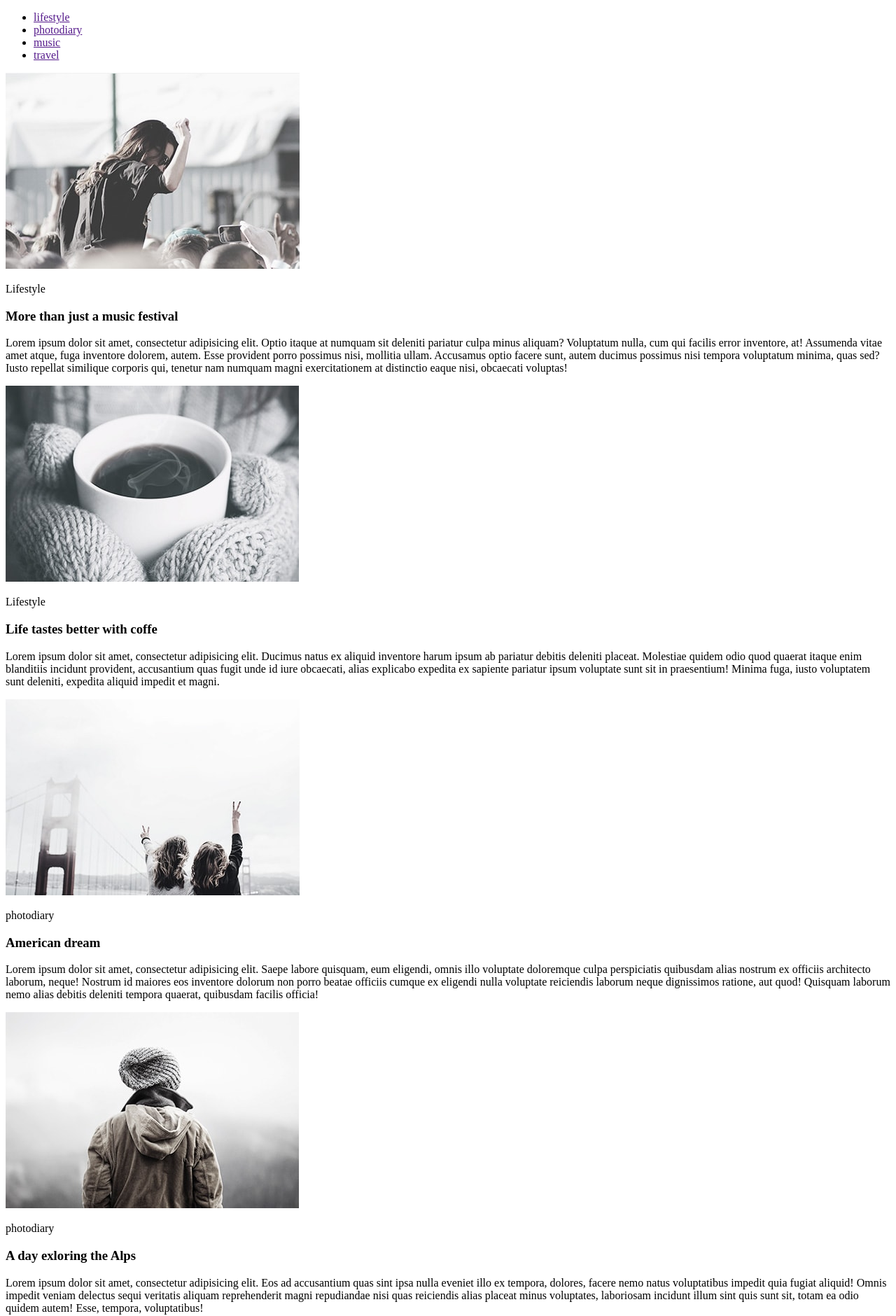
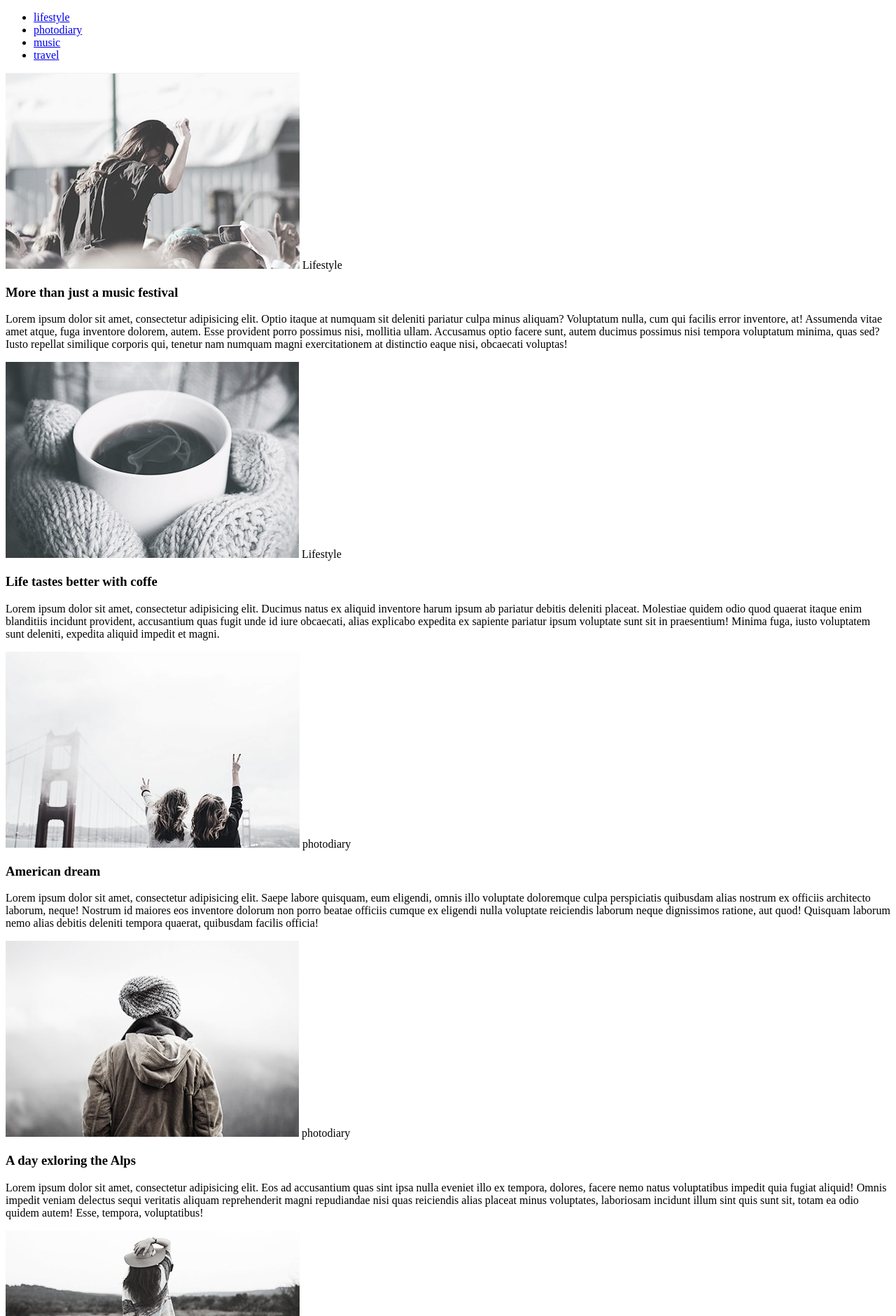
Before and after one commit to Olga0590/goit-fe-course, a plain HTML site: page html-css/module-1/index.html in a window 1280 px wide. Shown: the top 1880 px of the page at 70% size. Drawn offline with Linux system fonts and the light colour scheme.

Commit message:
Add changes

```diff
--- a/html-css/module-1/index.html
+++ b/html-css/module-1/index.html
@@ -7,42 +7,50 @@
 	<title>Document</title>
 </head>
 <body>
+	<ul>
+		<li><a href="#">lifestyle</a></li>
+		<li><a href="#">photodiary</a></li>
+		<li><a href="#">music</a></li>
+		<li><a href="#">travel</a></li>
+	</ul>
 		<div>
-	<ul>
-		<li><a href="">lifestyle</a></li>
-		<li><a href="">photodiary</a></li>
-		<li><a href="">music</a></li>
-		<li><a href="">travel</a></li>
-	</ul>
-	<img src="./img/image-1.jpg" alt="lifestyle">
-	<p>Lifestyle</p>
-
+			<img src="./img/image-1.jpg" alt="Lifestyle">
+			<span>Lifestyle</span>
 			<h3>More than just a music festival</h3>
-	<span>Lorem ipsum dolor sit amet, consectetur adipisicing elit. Optio itaque at numquam sit deleniti pariatur culpa minus aliquam? Voluptatum nulla, cum qui facilis error inventore, at! Assumenda vitae amet atque, fuga inventore dolorem, autem. Esse provident porro possimus nisi, mollitia ullam. Accusamus optio facere sunt, autem ducimus possimus nisi tempora voluptatum minima, quas sed? Iusto repellat similique corporis qui, tenetur nam numquam magni exercitationem at distinctio eaque nisi, obcaecati voluptas!</span>
-	<p><img src="./img/image-2.jpg" alt="Lifestyle"></p>
-	<p>Lifestyle</p>
+			<p>Lorem ipsum dolor sit amet, consectetur adipisicing elit. Optio itaque at numquam sit deleniti pariatur culpa minus aliquam? Voluptatum nulla, cum qui facilis error inventore, at! Assumenda vitae amet atque, fuga inventore dolorem, autem. Esse provident porro possimus nisi, mollitia ullam. Accusamus optio facere sunt, autem ducimus possimus nisi tempora voluptatum minima, quas sed? Iusto repellat similique corporis qui, tenetur nam numquam magni exercitationem at distinctio eaque nisi, obcaecati voluptas!</p>
+		</div>
+		<div>
+			<img src="./img/image-2.jpg" alt="Lifestyle">
+			<span>Lifestyle</span>
 			<h3>Life tastes better with coffe</h3>
-	<span>Lorem ipsum dolor sit amet, consectetur adipisicing elit. Ducimus natus ex aliquid inventore harum ipsum ab pariatur debitis deleniti placeat. Molestiae quidem odio quod quaerat itaque enim blanditiis incidunt provident, accusantium quas fugit unde id iure obcaecati, alias explicabo expedita ex sapiente pariatur ipsum voluptate sunt sit in praesentium! Minima fuga, iusto voluptatem sunt deleniti, expedita aliquid impedit et magni.</span>
-	<p><img src="./img/image-3.jpg" alt="photodiary"></p>
-	<p>photodiary</p>
+			<p>Lorem ipsum dolor sit amet, consectetur adipisicing elit. Ducimus natus ex aliquid inventore harum ipsum ab pariatur debitis deleniti placeat. Molestiae quidem odio quod quaerat itaque enim blanditiis incidunt provident, accusantium quas fugit unde id iure obcaecati, alias explicabo expedita ex sapiente pariatur ipsum voluptate sunt sit in praesentium! Minima fuga, iusto voluptatem sunt deleniti, expedita aliquid impedit et magni.</p>
+		</div>
+		<div>
+			<img src="./img/image-3.jpg" alt="photodiary">
+			<span>photodiary</span>
 			<h3>American dream</h3>
-	<span>Lorem ipsum dolor sit amet, consectetur adipisicing elit. Saepe labore quisquam, eum eligendi, omnis illo voluptate doloremque culpa perspiciatis quibusdam alias nostrum ex officiis architecto laborum, neque! Nostrum id maiores eos inventore dolorum non porro beatae officiis cumque ex eligendi nulla voluptate reiciendis laborum neque dignissimos ratione, aut quod! Quisquam laborum nemo alias debitis deleniti tempora quaerat, quibusdam facilis officia!</span>
-	<p><img src="./img/image-4.jpg" alt="photodiary"></p>
-	<p>photodiary</p>
+			<p>Lorem ipsum dolor sit amet, consectetur adipisicing elit. Saepe labore quisquam, eum eligendi, omnis illo voluptate doloremque culpa perspiciatis quibusdam alias nostrum ex officiis architecto laborum, neque! Nostrum id maiores eos inventore dolorum non porro beatae officiis cumque ex eligendi nulla voluptate reiciendis laborum neque dignissimos ratione, aut quod! Quisquam laborum nemo alias debitis deleniti tempora quaerat, quibusdam facilis officia!</p>
+		</div>
+		<div>
+			<img src="./img/image-4.jpg" alt="photodiary">
+			<span>photodiary</span>
 			<h3>A day exloring the Alps</h3>
-	<span>Lorem ipsum dolor sit amet, consectetur adipisicing elit. Eos ad accusantium quas sint ipsa nulla eveniet illo ex tempora, dolores, facere nemo natus voluptatibus impedit quia fugiat aliquid! Omnis impedit veniam delectus sequi veritatis aliquam reprehenderit magni repudiandae nisi quas reiciendis alias placeat minus voluptates, laboriosam incidunt illum sint quis sunt sit, totam ea odio quidem autem! Esse, tempora, voluptatibus!</span>
-	<p><img src="./img/image-5.jpg" alt="travel"></p>
-	<p>travel</p>
+			<p>Lorem ipsum dolor sit amet, consectetur adipisicing elit. Eos ad accusantium quas sint ipsa nulla eveniet illo ex tempora, dolores, facere nemo natus voluptatibus impedit quia fugiat aliquid! Omnis impedit veniam delectus sequi veritatis aliquam reprehenderit magni repudiandae nisi quas reiciendis alias placeat minus voluptates, laboriosam incidunt illum sint quis sunt sit, totam ea odio quidem autem! Esse, tempora, voluptatibus!</p>
+		</div>
+	    <div>
+			<img src="./img/image-5.jpg" alt="travel">
+			<span>travel</span>
 			<h3>Road to a new life</h3>
-	<span>Lorem ipsum dolor sit amet, consectetur adipisicing elit. Qui tempore recusandae cumque sequi quis assumenda dolorum, voluptate fugit perferendis eaque minus ratione quae dolorem vero dolor impedit, aliquid aspernatur illum consequatur, quam, harum unde quibusdam amet totam. Odio, natus. Quae dolor asperiores culpa placeat sapiente explicabo molestias. Voluptatem labore repellendus quisquam corrupti velit reprehenderit, ratione laudantium. Omnis dolore, unde, tenetur aspernatur consectetur ea molestiae dignissimos magnam et sit eum cumque.</span>
-	<p><img src="./img/image-6.jpg" alt="travel"></p>
-	<p>travel</p>
+			<p>Lorem ipsum dolor sit amet, consectetur adipisicing elit. Qui tempore recusandae cumque sequi quis assumenda dolorum, voluptate fugit perferendis eaque minus ratione quae dolorem vero dolor impedit, aliquid aspernatur illum consequatur, quam, harum unde quibusdam amet totam. Odio, natus. Quae dolor asperiores culpa placeat sapiente explicabo molestias. Voluptatem labore repellendus quisquam corrupti velit reprehenderit, ratione laudantium. Omnis dolore, unde, tenetur aspernatur consectetur ea molestiae dignissimos magnam et sit eum cumque.</p>
+		</div>
+		<div>
+			<img src="./img/image-6.jpg" alt="travel">
+			<span>travel</span>
 			<h3>You need to change something</h3>
-	<span>Lorem ipsum dolor sit amet, consectetur adipisicing elit. Aut labore, fugit modi iusto nemo sapiente corporis quia velit id atque quibusdam inventore magni, commodi provident facere, illo exercitationem. Nihil eveniet illo officiis fugit sequi amet dolores inventore, doloribus sunt perspiciatis enim veritatis quaerat possimus beatae, et quia delectus iste ipsum quam voluptatibus obcaecati autem accusantium cum adipisci. Dolores voluptatem laboriosam, nisi fugit? Consectetur saepe reiciendis, sit reprehenderit minima porro temporibus.</span>
-	<p><button type="button">load more</button></p>
-
+			<p>Lorem ipsum dolor sit amet, consectetur adipisicing elit. Aut labore, fugit modi iusto nemo sapiente corporis quia velit id atque quibusdam inventore magni, commodi provident facere, illo exercitationem. Nihil eveniet illo officiis fugit sequi amet dolores inventore, doloribus sunt perspiciatis enim veritatis quaerat possimus beatae, et quia delectus iste ipsum quam voluptatibus obcaecati autem accusantium cum adipisci. Dolores voluptatem laboriosam, nisi fugit? Consectetur saepe reiciendis, sit reprehenderit minima porro temporibus.</p>
 		</div>
 
+		<button type="button">load more</button>
 
 </body>
 </html>
```
Lines whose indentation alone changed are shown as unchanged.
